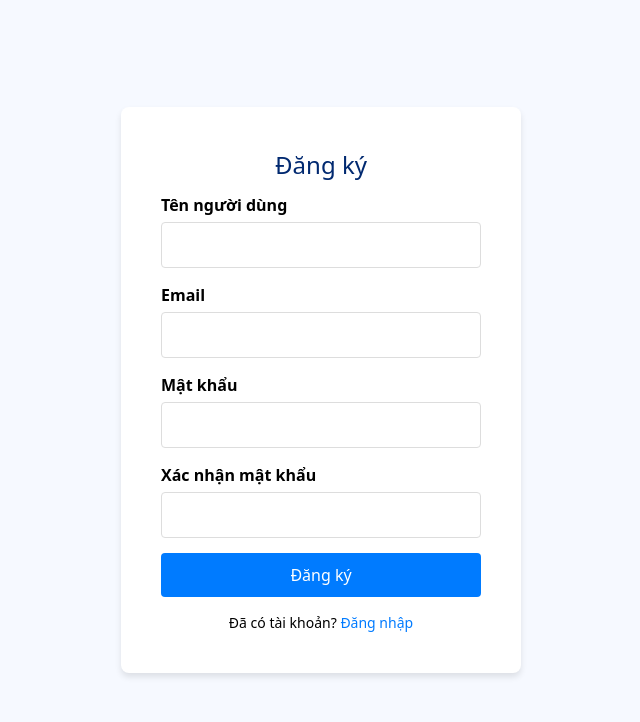
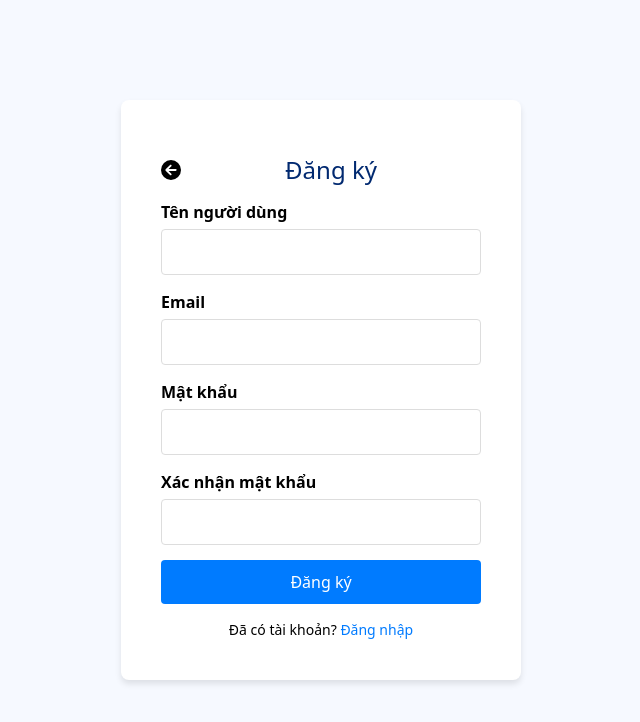
Before and after one commit to Hieudo213/Gym-FE, a React (Create React App) app: page /register in a window 1280 px wide. Shown: the top 722 px of the page, without its empty margins (319-959 px from the left). Built offline with nearby package versions, Linux system fonts and the light colour scheme.

Commit message:
update login-register

```diff
--- a/src/layouts/Login.jsx
+++ b/src/layouts/Login.jsx
@@ -1,6 +1,8 @@
 import React from "react";
 import { Link } from "react-router-dom";
 import "../styles/login/style.css"; // File chứa các quy tắc CSS tùy chỉnh
+import { FontAwesomeIcon } from "@fortawesome/react-fontawesome";
+import { faCircleArrowLeft } from "@fortawesome/free-solid-svg-icons";
 
 function Login() {
   return (
@@ -10,9 +12,21 @@ function Login() {
           <div className="form-container">
             <div className="form-wrapper">
               <div className="form-card">
-                <div className="form-card-body">
+                <div className="form-card-body ">
+
                   <div className="form-header">
-                    <h5 className="form-title">Đăng nhập</h5>
+
+                    <div className="form-title   ">
+                      <span className="icon float-left mt-1  w-5 h-5 text-xl hover:text-green-300  transition duration-200 cursor-pointer" >
+                        <Link to="/">
+                          <FontAwesomeIcon icon={faCircleArrowLeft} />
+                        </Link>
+
+                      </span>
+                      <span>  Đăng nhập</span>
+
+
+                    </div>
                   </div>
 
                   <form className="login-form" noValidate>
--- a/src/layouts/Register.jsx
+++ b/src/layouts/Register.jsx
@@ -1,6 +1,8 @@
 import React from "react";
 import { Link } from "react-router-dom";
 import "../styles/login/style.css"; // File chứa các quy tắc CSS tùy chỉnh cho trang đăng ký
+import { FontAwesomeIcon } from "@fortawesome/react-fontawesome";
+import { faCircleArrowLeft } from "@fortawesome/free-solid-svg-icons";
 
 function Register() {
     return (
@@ -11,8 +13,14 @@ function Register() {
                         <div className="form-wrapper">
                             <div className="form-card">
                                 <div className="form-card-body">
-                                    <div className="form-header">
-                                        <h5 className="form-title">Đăng ký</h5>
+                                    <div className="form-header my-3">
+                                        <span className="icon float-left mt-1  w-5 h-5 text-xl hover:text-green-300  transition duration-200 cursor-pointer" >
+                                            <Link to="/">
+                                                <FontAwesomeIcon icon={faCircleArrowLeft} />
+                                            </Link>
+
+                                        </span>
+                                        <span className="form-title">Đăng ký</span>
                                     </div>
 
                                     <form className="login-form" noValidate>
```
